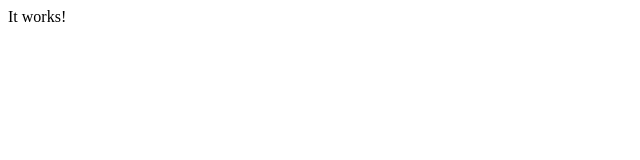
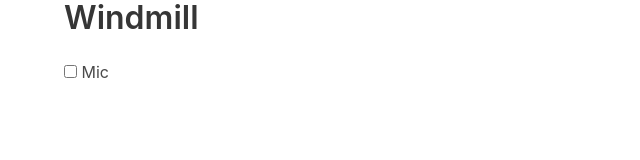
Before and after one commit to sanemat/web-windmill, a website: page index.html in a window 1280 px wide. Shown: the whole page, without its empty margins (0-640 px from the left). Drawn offline with Linux system fonts and the light colour scheme.

Commit message:
chore(index): add checkbox

```diff
--- a/index.html
+++ b/index.html
@@ -4,10 +4,17 @@
     <meta charset="utf-8">
     <meta name="viewport" content="width=device-width, initial-scale=1">
     <title>windmill</title>
+    <link rel="stylesheet" href="bulma@0.8.0/css/bulma.min.css">
     <link rel="stylesheet" href="style.css">
     <script src="script.js"></script>
 </head>
 <body>
-It works!
+<div class="container">
+    <h1 class="title">Windmill</h1>
+    <label class="checkbox">
+        <input type="checkbox">
+        Mic
+    </label>
+</div>
 </body>
 </html>
```
